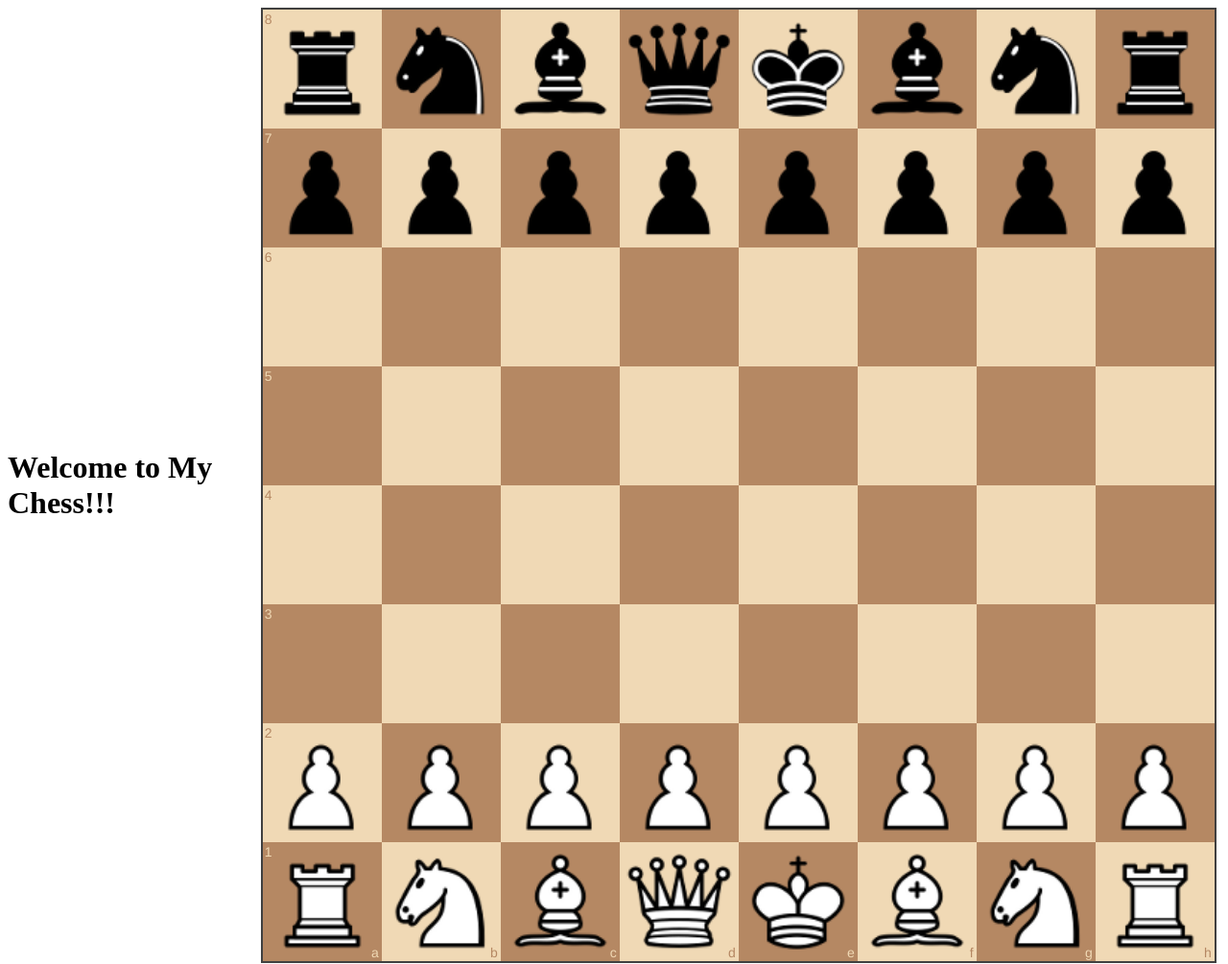
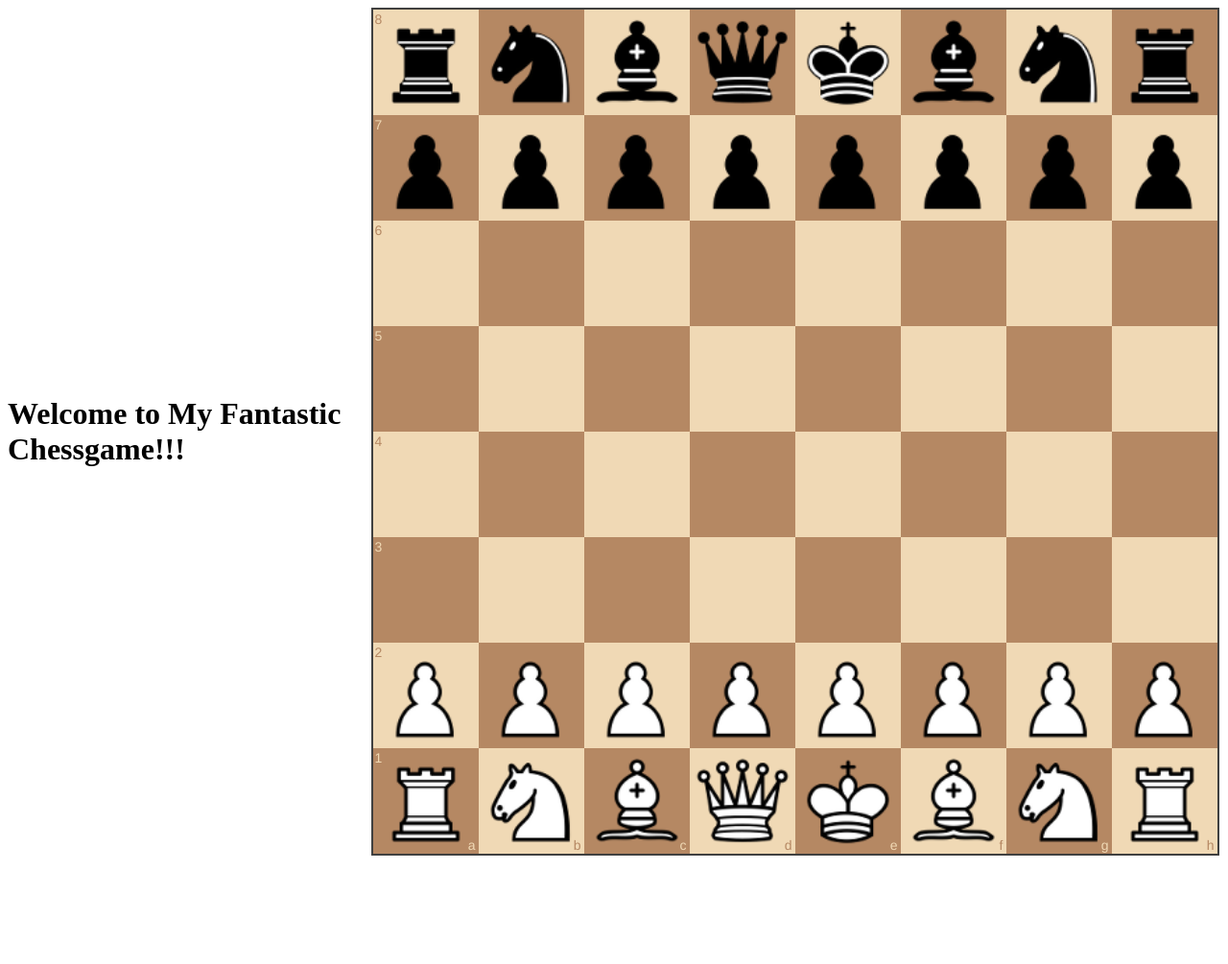
Before and after one commit to hareeshinbox/Mychess2, a website: page public/default.html in a window 1280 px wide. Shown: the whole page at 96% size. After the commit the page ends 900 px from the top, so only its background shows below. Drawn offline with Linux system fonts and the light colour scheme; no server answers.

Commit message:
New update

```diff
--- a/public/default.html
+++ b/public/default.html
@@ -5,7 +5,7 @@
     <link rel="stylesheet" href="/default.css" />
 </head>
 <body>
-    <h1>Welcome to My Chess!!!</h1>
+    <h1>Welcome to My Fantastic Chessgame!!!</h1>
     <div id="gameBoard"></div>
     <script src="lib/socket.io-1.2.0.js"></script>
     <script src="lib/chess.min.js"></script>
```
